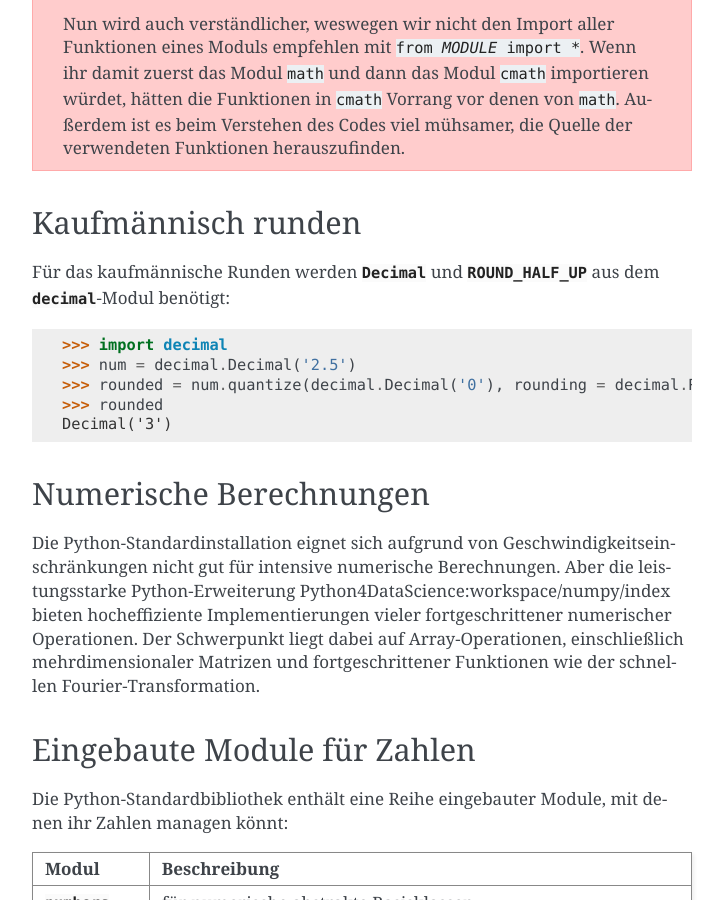
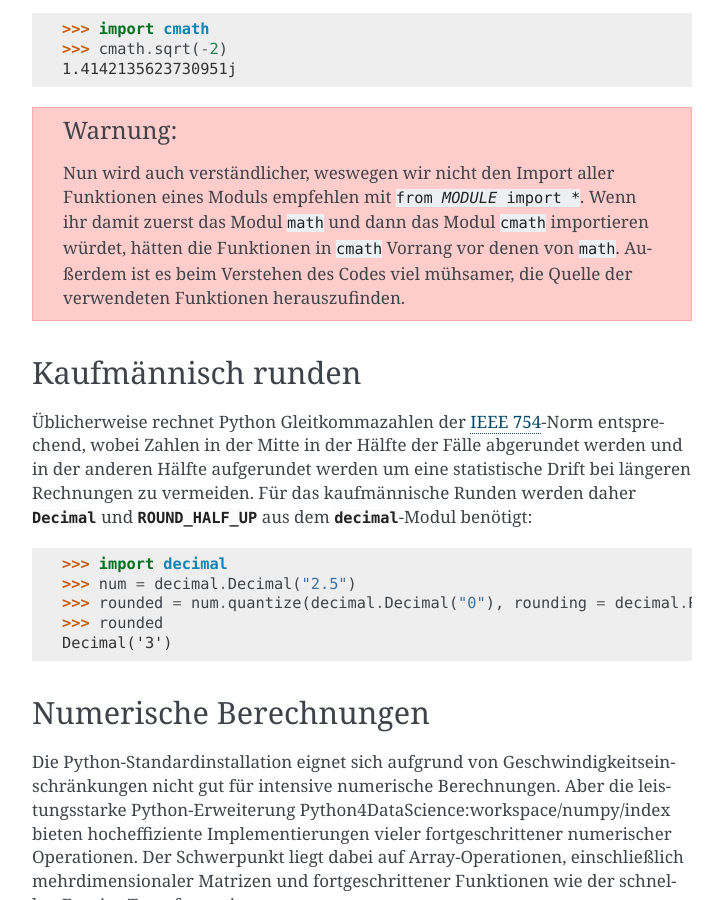
Before and after one commit to veit/python-basics-tutorial-de, a Sphinx documentation site: the page built from docs/types/numbers.rst, in a window 1280 px wide and 900 px high, scrolled down 5360 px. Shown: the whole window, without its empty margins (388-1112 px from the left). Built offline with Sphinx 7.4.7, drawn with Linux system fonts in a browser that asks for light colours; pages that are not in the unit, such as notebooks, are missing from menus; some of the changed text lies outside the part shown.

Commit message:
:memo: Add floating point problems

```diff
--- a/docs/types/numbers.rst
+++ b/docs/types/numbers.rst
@@ -59,6 +59,13 @@
     -450000.0
     >>> -5e-3 ** 3
     -1.2500000000000002e-07
+
+.. seealso::
+   * Julia Evans: `Examples of floating point problems
+     <https://jvns.ca/blog/2023/01/13/examples-of-floating-point-problems/>`_
+   * David Goldberg: `What Every Computer Scientist Should Know About
+     Floating-Point Arithmetic
+     <https://docs.oracle.com/cd/E19957-01/806-3568/ncg_goldberg.html>`_
 
 Komplexe Zahlen
 ---------------
@@ -256,14 +263,19 @@
 Kaufmännisch runden
 -------------------
 
-Für das kaufmännische Runden werden :class:`Decimal <python3:decimal.Decimal>` und
-:data:`ROUND_HALF_UP <python3:decimal.ROUND_HALF_UP>` aus dem :py:mod:`decimal`-Modul benötigt:
+Üblicherweise rechnet Python Gleitkommazahlen der `IEEE 754
+<https://de.wikipedia.org/wiki/IEEE_754>`_-Norm entsprechend, wobei Zahlen in
+der Mitte in der Hälfte der Fälle abgerundet werden und in der anderen Hälfte
+aufgerundet werden um eine statistische Drift bei längeren Rechnungen zu
+vermeiden. Für das kaufmännische Runden werden daher :class:`Decimal
+<python3:decimal.Decimal>` und :data:`ROUND_HALF_UP
+<python3:decimal.ROUND_HALF_UP>` aus dem :py:mod:`decimal`-Modul benötigt:
 
 .. code-block:: python
 
     >>> import decimal
-    >>> num = decimal.Decimal('2.5')
-    >>> rounded = num.quantize(decimal.Decimal('0'), rounding = decimal.ROUND_HALF_UP)
+    >>> num = decimal.Decimal("2.5")
+    >>> rounded = num.quantize(decimal.Decimal("0"), rounding = decimal.ROUND_HALF_UP)
     >>> rounded
     Decimal('3')
 
```
Also changed, not shown: other parts of docs/types/numbers.rst (+2 -2 lines).
